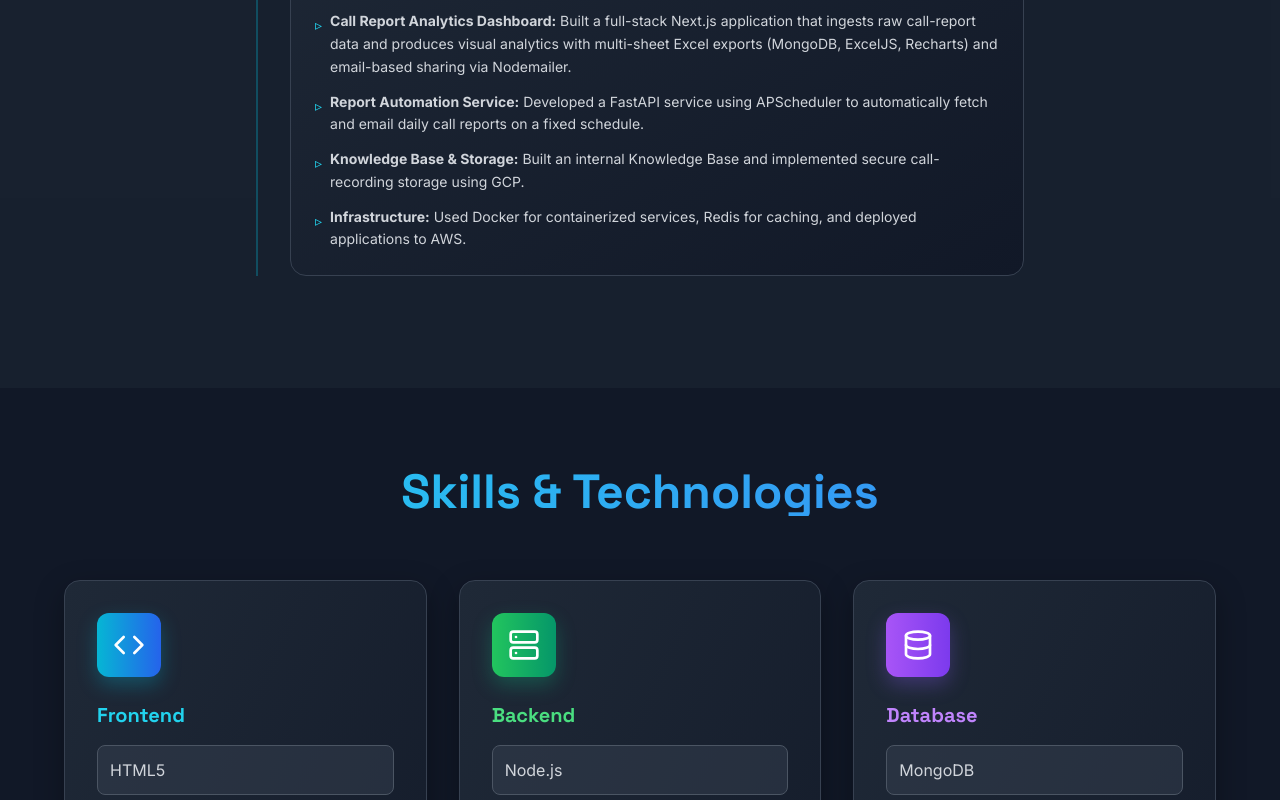
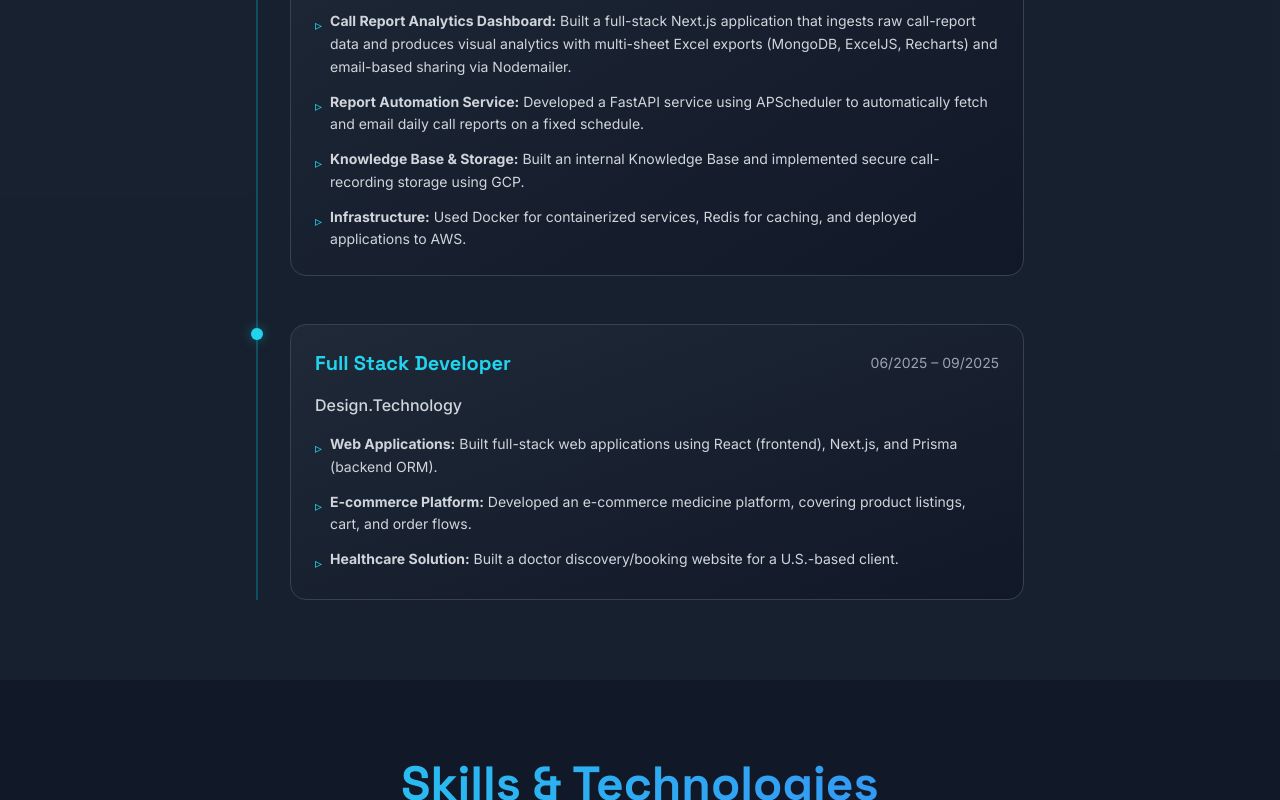
Before and after one commit to Anurag-git04/3D_portfolie, a React (Vite) app: page / in a window 1280 px wide. Shown: the part 1835-2635 px from the top of the page. Built offline with nearby package versions, Linux system fonts and the light colour scheme; no server answers.

Commit message:
Update portfolio with previous experience

```diff
--- a/src/App.jsx
+++ b/src/App.jsx
@@ -281,11 +281,12 @@ function App() {
 
           <div className="max-w-3xl mx-auto">
             <div className="reveal delay-100">
-              <div className="relative pl-8 border-l-2 border-cyan-500/30">
+              <div className="relative border-l-2 border-cyan-500/30">
+                <div className="relative pl-8 mb-12">
                   <div className="absolute -left-[7px] top-1">
                     <div className="timeline-dot"></div>
                   </div>
-                <div className="bg-gradient-to-br from-gray-800 to-gray-900 p-6 rounded-2xl border border-gray-700 mb-8">
+                  <div className="bg-gradient-to-br from-gray-800 to-gray-900 p-6 rounded-2xl border border-gray-700">
                     <div className="flex flex-col sm:flex-row sm:items-center sm:justify-between mb-4">
                       <h3 className="text-xl font-bold text-cyan-400">Full Stack Developer + AI</h3>
                       <span className="text-sm text-gray-400 mt-1 sm:mt-0">10/2025 – Present</span>
@@ -313,6 +314,34 @@ function App() {
                         <span><strong>Infrastructure:</strong> Used Docker for containerized services, Redis for caching, and deployed applications to AWS.</span>
                       </li>
                     </ul>
+                  </div>
+                </div>
+
+                <div className="relative pl-8">
+                  <div className="absolute -left-[7px] top-1">
+                    <div className="timeline-dot"></div>
+                  </div>
+                  <div className="bg-gradient-to-br from-gray-800 to-gray-900 p-6 rounded-2xl border border-gray-700">
+                    <div className="flex flex-col sm:flex-row sm:items-center sm:justify-between mb-4">
+                      <h3 className="text-xl font-bold text-cyan-400">Full Stack Developer</h3>
+                      <span className="text-sm text-gray-400 mt-1 sm:mt-0">06/2025 – 09/2025</span>
+                    </div>
+                    <p className="text-gray-300 font-medium mb-4">Design.Technology</p>
+                    <ul className="space-y-3 text-gray-300 text-sm leading-relaxed">
+                      <li className="flex items-start">
+                        <span className="text-cyan-400 mr-2 mt-1 flex-shrink-0">▹</span>
+                        <span><strong>Web Applications:</strong> Built full-stack web applications using React (frontend), Next.js, and Prisma (backend ORM).</span>
+                      </li>
+                      <li className="flex items-start">
+                        <span className="text-cyan-400 mr-2 mt-1 flex-shrink-0">▹</span>
+                        <span><strong>E-commerce Platform:</strong> Developed an e-commerce medicine platform, covering product listings, cart, and order flows.</span>
+                      </li>
+                      <li className="flex items-start">
+                        <span className="text-cyan-400 mr-2 mt-1 flex-shrink-0">▹</span>
+                        <span><strong>Healthcare Solution:</strong> Built a doctor discovery/booking website for a U.S.-based client.</span>
+                      </li>
+                    </ul>
+                  </div>
                 </div>
               </div>
             </div>
```
Lines whose indentation alone changed are shown as unchanged.
